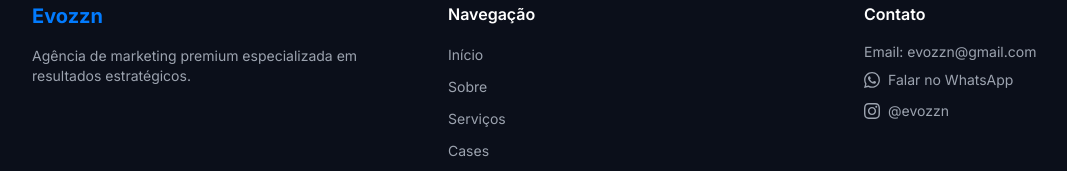
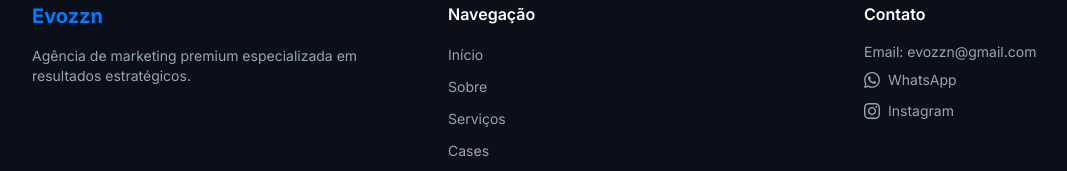
Before and after one commit to evozzn/siteoficial, a Next.js app: page / in a window 1280 px wide. Shown: the part 928-1099 px from the top of the page, without its empty margins (0-1067 px from the left). Built offline with nearby package versions, Linux system fonts and the light colour scheme; no server answers.

Commit message:
Alterar textos no footer: 'WhatsApp' e 'Instagram'

```diff
--- a/components/Footer.tsx
+++ b/components/Footer.tsx
@@ -83,7 +83,7 @@ export default function Footer() {
                   >
                     <path d="M17.472 14.382c-.297-.149-1.758-.867-2.03-.967-.273-.099-.471-.148-.67.15-.197.297-.767.966-.94 1.164-.173.199-.347.223-.644.075-.297-.15-1.255-.463-2.39-1.475-.883-.788-1.48-1.761-1.653-2.059-.173-.297-.018-.458.13-.606.134-.133.298-.347.446-.52.149-.174.198-.298.298-.497.099-.198.05-.371-.025-.52-.075-.149-.669-1.612-.916-2.207-.242-.579-.487-.5-.669-.51-.173-.008-.371-.01-.57-.01-.198 0-.52.074-.792.372-.272.297-1.04 1.016-1.04 2.479 0 1.462 1.065 2.875 1.213 3.074.149.198 2.096 3.2 5.077 4.487.709.306 1.262.489 1.694.625.712.227 1.36.195 1.871.118.571-.085 1.758-.719 2.006-1.413.248-.694.248-1.289.173-1.413-.074-.124-.272-.198-.57-.347m-5.421 7.403h-.004a9.87 9.87 0 01-5.031-1.378l-.361-.214-3.741.982.998-3.648-.235-.374a9.86 9.86 0 01-1.51-5.26c.001-5.45 4.436-9.884 9.888-9.884 2.64 0 5.122 1.03 6.988 2.898a9.825 9.825 0 012.893 6.994c-.003 5.45-4.437 9.884-9.885 9.884m8.413-18.297A11.815 11.815 0 0012.05 0C5.495 0 .16 5.335.157 11.892c0 2.096.547 4.142 1.588 5.945L.057 24l6.305-1.654a11.882 11.882 0 005.683 1.448h.005c6.554 0 11.89-5.335 11.893-11.893a11.821 11.821 0 00-3.48-8.413Z" />
                   </svg>
-                  Falar no WhatsApp
+                  WhatsApp
                 </a>
               </li>
               <li>
@@ -100,7 +100,7 @@ export default function Footer() {
                   >
                     <path d="M12 2.163c3.204 0 3.584.012 4.85.07 3.252.148 4.771 1.691 4.919 4.919.058 1.265.069 1.645.069 4.849 0 3.205-.012 3.584-.069 4.849-.149 3.225-1.664 4.771-4.919 4.919-1.266.058-1.644.07-4.85.07-3.204 0-3.584-.012-4.849-.07-3.26-.149-4.771-1.699-4.919-4.92-.058-1.265-.07-1.644-.07-4.849 0-3.204.013-3.583.07-4.849.149-3.227 1.664-4.771 4.919-4.919 1.266-.057 1.645-.069 4.849-.069zm0-2.163c-3.259 0-3.667.014-4.947.072-4.358.2-6.78 2.618-6.98 6.98-.059 1.281-.073 1.689-.073 4.948 0 3.259.014 3.668.072 4.948.2 4.358 2.618 6.78 6.98 6.98 1.281.058 1.689.072 4.948.072 3.259 0 3.668-.014 4.948-.072 4.354-.2 6.782-2.618 6.979-6.98.059-1.28.073-1.689.073-4.948 0-3.259-.014-3.667-.072-4.947-.196-4.354-2.617-6.78-6.979-6.98-1.281-.059-1.69-.073-4.949-.073zm0 5.838c-3.403 0-6.162 2.759-6.162 6.162s2.759 6.163 6.162 6.163 6.162-2.759 6.162-6.163c0-3.403-2.759-6.162-6.162-6.162zm0 10.162c-2.209 0-4-1.79-4-4 0-2.209 1.791-4 4-4s4 1.791 4 4c0 2.21-1.791 4-4 4zm6.406-11.845c-.796 0-1.441.645-1.441 1.44s.645 1.44 1.441 1.44c.795 0 1.439-.645 1.439-1.44s-.644-1.44-1.439-1.44z"/>
                   </svg>
-                  @{process.env.NEXT_PUBLIC_INSTAGRAM_USERNAME || 'evozzn'}
+                  Instagram
                 </a>
               </li>
             </ul>
```
